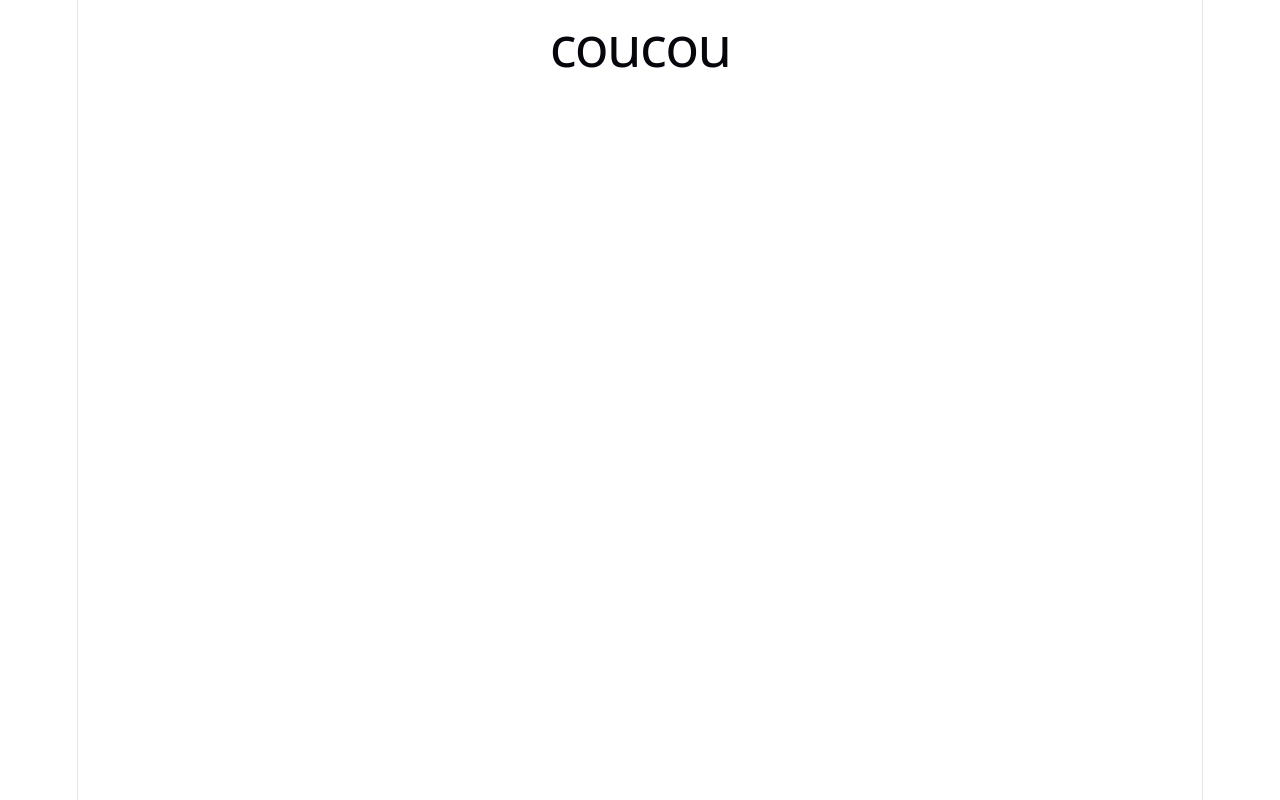
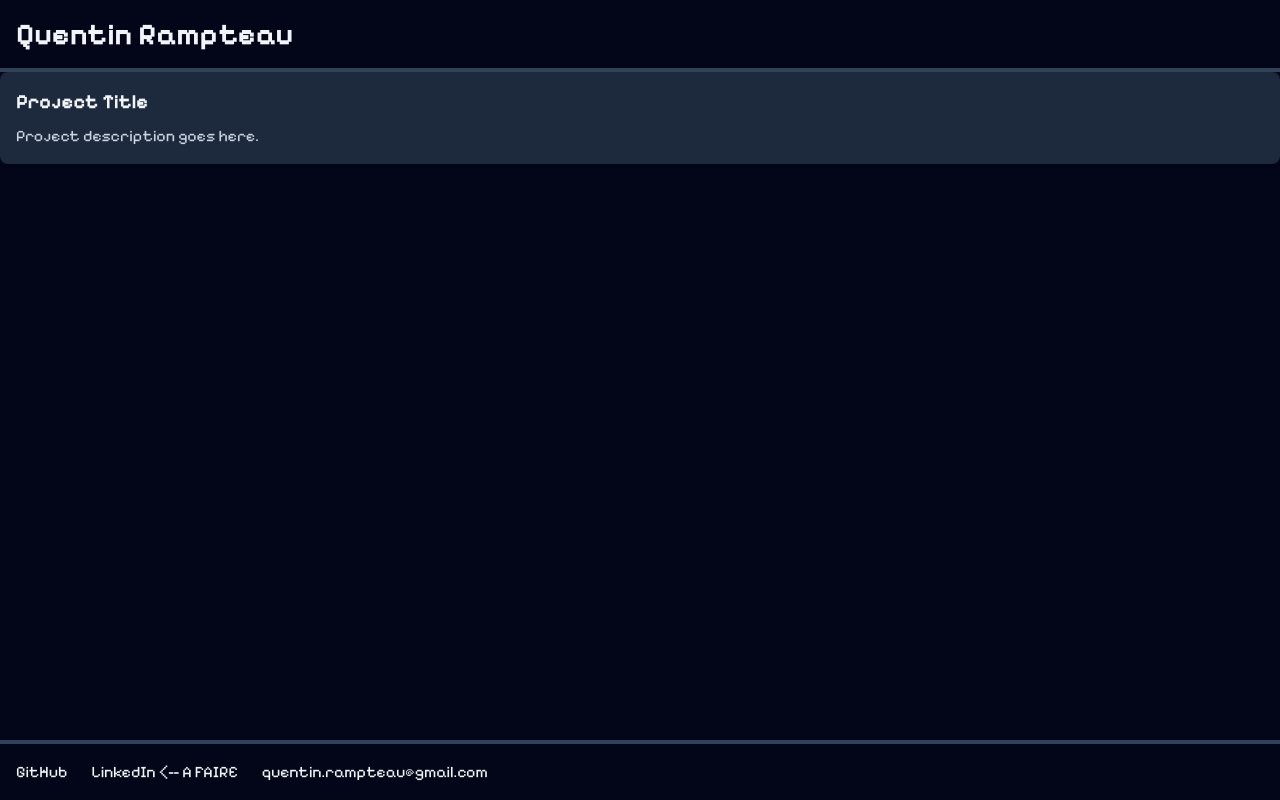
Before and after one commit to Kezenh/Portfolio, a React app: page / in a window 1280 px wide. Built offline with nearby package versions, Linux system fonts and the light colour scheme; the HTML template or start-up script is replaced by a standard one.

Commit message:
Adding Tailwind, header, footer

```diff
--- a/package.json
+++ b/package.json
@@ -15,6 +15,7 @@
   },
   "devDependencies": {
     "@eslint/js": "^10.0.1",
+    "@tailwindcss/vite": "^4.3.3",
     "@types/node": "^24.13.3",
     "@types/react": "^19.2.18",
     "@types/react-dom": "^19.2.4",
@@ -23,6 +24,7 @@
     "eslint-plugin-react-hooks": "^7.1.1",
     "eslint-plugin-react-refresh": "^0.5.4",
     "globals": "^17.11.0",
+    "tailwindcss": "^4.3.3",
     "typescript": "~6.0.2",
     "typescript-eslint": "^8.67.0",
     "vite": "^8.2.2"
--- a/src/App.tsx
+++ b/src/App.tsx
@@ -1,11 +1,15 @@
-import './index.css'
+import Header from './components/Header'
+import Footer from './components/Footer'
+import ProjectCard from './components/ProjectCard'
 
-function App() {
+export default function App() {
   return (
-    <div>
-      <h1>coucou</h1>
+    <div className="min-h-screen flex flex-col font-pixel bg-slate-950 text-slate-100">
+      <Header />
+      <div className="flex-1">
+        <ProjectCard />
+      </div>
+      <Footer />
     </div>
   )
 }
-
-export default App
--- /dev/null
+++ b/src/components/Footer.tsx
@@ -0,0 +1,11 @@
+export default function Footer() {
+  return (
+    <footer className="border-t-4 border-slate-700 p-4">
+      <nav className="flex justify-start gap-6">
+        <a href="https://github.com/Kezenh" target="_blank" rel="noopener noreferrer" className="transition-colors hover:text-slate-400">GitHub</a>
+        <a href="#" target="_blank" rel="noopener noreferrer" className="transition-colors hover:text-slate-400">LinkedIn &lt;-- A FAIRE</a>
+        <a href="mailto:quentin.rampteau@gmail.com" className="transition-colors hover:text-slate-400">quentin.rampteau@gmail.com</a>
+      </nav>
+    </footer>
+  );
+}
--- /dev/null
+++ b/src/components/Header.tsx
@@ -0,0 +1,7 @@
+export default function Header() {
+  return (
+    <header className="border-b-4 border-slate-700 p-4">
+      <h1 className="text-3xl font-bold">Quentin Rampteau</h1>
+    </header>
+  );
+}
--- /dev/null
+++ b/src/components/ProjectCard.tsx
@@ -0,0 +1,8 @@
+export default function ProjectCard() {
+  return (
+    <div className="bg-slate-800 p-4 rounded-lg">
+      <h2 className="text-xl font-bold mb-2">Project Title</h2>
+      <p className="text-slate-300">Project description goes here.</p>
+    </div>
+  );
+}
--- a/src/index.css
+++ b/src/index.css
@@ -1,111 +1,7 @@
-:root {
-  --text: #6b6375;
-  --text-h: #08060d;
-  --bg: #fff;
-  --border: #e5e4e7;
-  --code-bg: #f4f3ec;
-  --accent: #aa3bff;
-  --accent-bg: rgba(170, 59, 255, 0.1);
-  --accent-border: rgba(170, 59, 255, 0.5);
-  --social-bg: rgba(244, 243, 236, 0.5);
-  --shadow:
-    rgba(0, 0, 0, 0.1) 0 10px 15px -3px, rgba(0, 0, 0, 0.05) 0 4px 6px -2px;
+@import url('https://fonts.googleapis.com/css2?family=Pixelify+Sans:wght@400..700&display=swap');
 
-  --sans: system-ui, 'Segoe UI', Roboto, sans-serif;
-  --heading: system-ui, 'Segoe UI', Roboto, sans-serif;
-  --mono: ui-monospace, Consolas, monospace;
+@import "tailwindcss";
 
-  font: 18px/145% var(--sans);
-  letter-spacing: 0.18px;
-  color-scheme: light dark;
-  color: var(--text);
-  background: var(--bg);
-  font-synthesis: none;
-  text-rendering: optimizeLegibility;
-  -webkit-font-smoothing: antialiased;
-  -moz-osx-font-smoothing: grayscale;
-
-  @media (max-width: 1024px) {
-    font-size: 16px;
-  }
+@theme {
+  --font-pixel: "Pixelify Sans", sans-serif;
 }
-
-@media (prefers-color-scheme: dark) {
-  :root {
-    --text: #9ca3af;
-    --text-h: #f3f4f6;
-    --bg: #16171d;
-    --border: #2e303a;
-    --code-bg: #1f2028;
-    --accent: #c084fc;
-    --accent-bg: rgba(192, 132, 252, 0.15);
-    --accent-border: rgba(192, 132, 252, 0.5);
-    --social-bg: rgba(47, 48, 58, 0.5);
-    --shadow:
-      rgba(0, 0, 0, 0.4) 0 10px 15px -3px, rgba(0, 0, 0, 0.25) 0 4px 6px -2px;
-  }
-
-  #social .button-icon {
-    filter: invert(1) brightness(2);
-  }
-}
-
-#root {
-  width: 1126px;
-  max-width: 100%;
-  margin: 0 auto;
-  text-align: center;
-  border-inline: 1px solid var(--border);
-  min-height: 100svh;
-  display: flex;
-  flex-direction: column;
-  box-sizing: border-box;
-}
-
-body {
-  margin: 0;
-}
-
-h1,
-h2 {
-  font-family: var(--heading);
-  font-weight: 500;
-  color: var(--text-h);
-}
-
-h1 {
-  font-size: 56px;
-  letter-spacing: -1.68px;
-  margin: 32px 0;
-  @media (max-width: 1024px) {
-    font-size: 36px;
-    margin: 20px 0;
-  }
-}
-h2 {
-  font-size: 24px;
-  line-height: 118%;
-  letter-spacing: -0.24px;
-  margin: 0 0 8px;
-  @media (max-width: 1024px) {
-    font-size: 20px;
-  }
-}
-p {
-  margin: 0;
-}
-
-code,
-.counter {
-  font-family: var(--mono);
-  display: inline-flex;
-  border-radius: 4px;
-  color: var(--text-h);
-}
-
-code {
-  font-size: 15px;
-  line-height: 135%;
-  padding: 4px 8px;
-  background: var(--code-bg);
-}
--- a/vite.config.ts
+++ b/vite.config.ts
@@ -1,7 +1,7 @@
 import react from '@vitejs/plugin-react'
 import { defineConfig } from 'vite'
+import tailwindcss from "@tailwindcss/vite";
 
-// https://vite.dev/config/
 export default defineConfig({
-  plugins: [react()],
+  plugins: [react(), tailwindcss()]
 })
```
Also changed, not shown: 1 other file (tests, documents, lock files or other folders).
